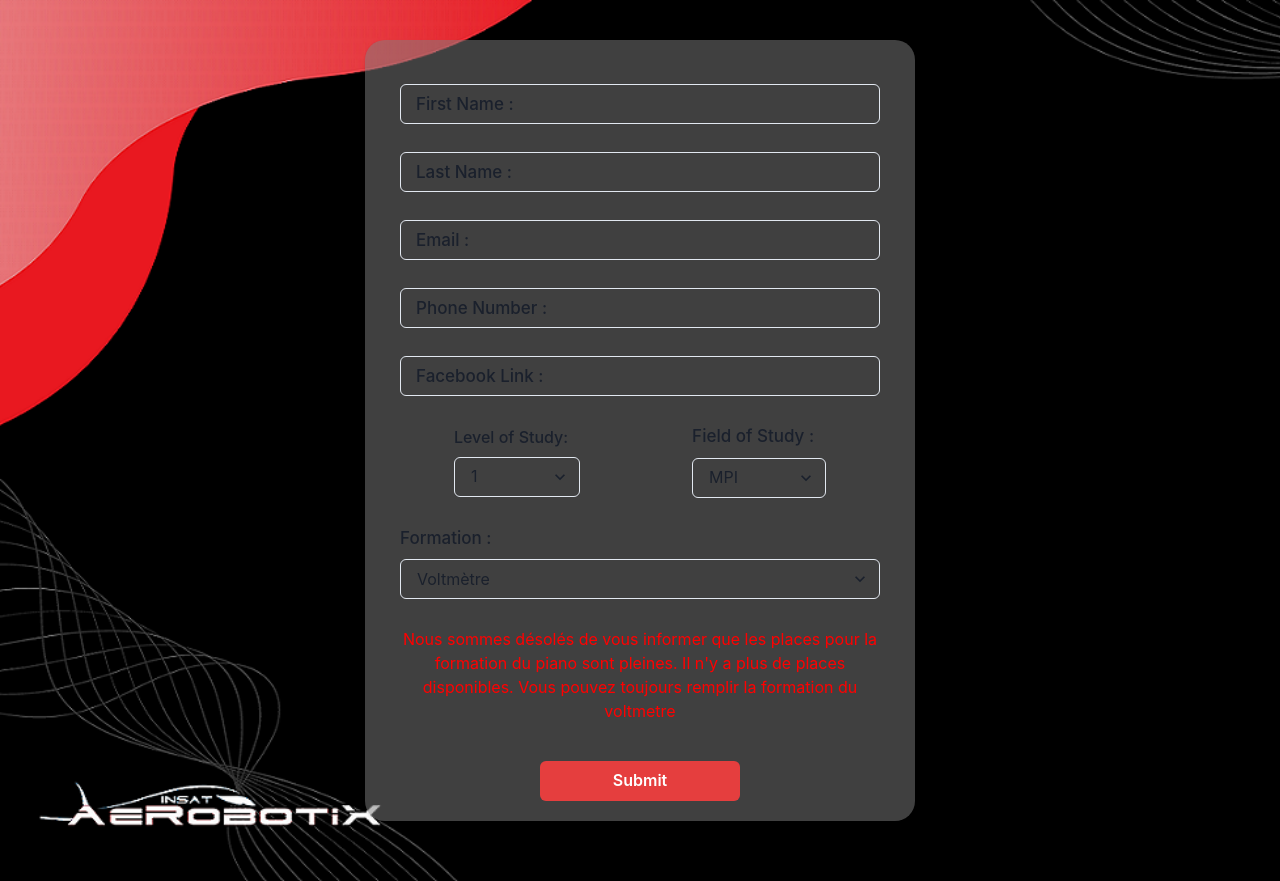
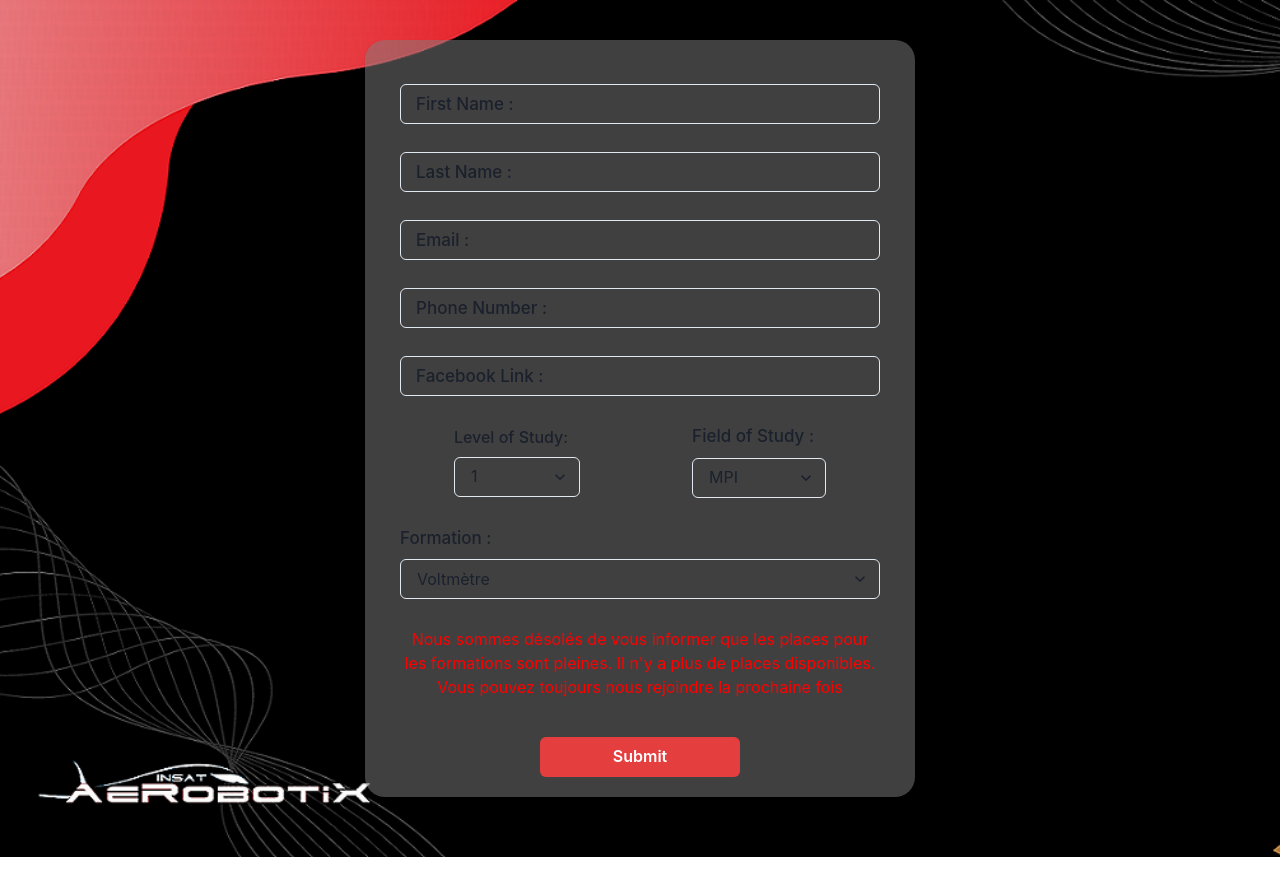
Before and after one commit to mehdixlabetix/Aerobotix-form, a React (Create React App) app: page / in a window 1280 px wide. After the commit the page ends 857 px from the top, so only its background shows below. Built offline with nearby package versions, Linux system fonts and the light colour scheme.

Commit message:
changed title

```diff
--- a/src/components/Form.js
+++ b/src/components/Form.js
@@ -130,13 +130,13 @@ const Form=()=>{
                       <FormLabel id="label"> Formation :</FormLabel>
                       <Select whileFocus={{scale: 1.2}} defaultValue="voltmetre"
                               className="input" {...register("formation")}>
-                          <option disabled value="arduino">Piano digital</option>
+                          <option  value="arduino">Piano digital</option>
                           <option value="voltmetre">Voltmètre</option>
                       </Select>
                           </FormControl>
-                      <span style={{color:"red"}}>Nous sommes désolés de vous informer que les places pour la formation du piano sont pleines. Il n'y a plus de places disponibles. Vous pouvez toujours remplir la formation du voltmetre </span>
+                      <span style={{color:"red"}}>Nous sommes désolés de vous informer que les places pour les formations sont pleines. Il n'y a plus de places disponibles. Vous pouvez toujours nous rejoindre la prochaine fois </span>
                       <Button
-
+                          disabled
                           isLoading={isLoading}
                           marginTop="10px"
                           type="submit"
```
